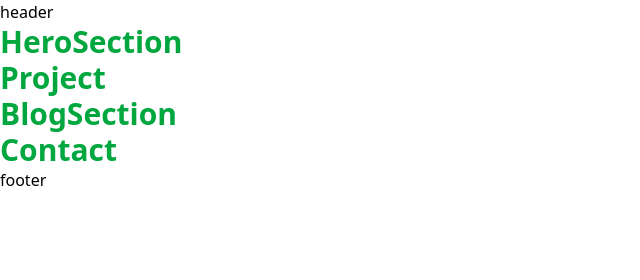
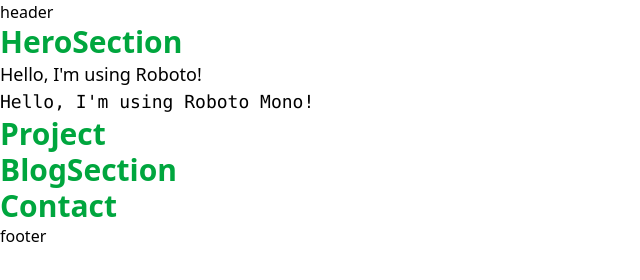
Before and after one commit to Thirunavukkarasu-developer/portfolio, an Astro site: page / in a window 1280 px wide. Shown: the whole page, without its empty margins (0-640 px from the left). Built offline with nearby package versions, Linux system fonts and the light colour scheme; Astro itself is replaced by a stand-in of ours.

Commit message:
add fonts roboto and roboto mono

```diff
--- a/package.json
+++ b/package.json
@@ -10,6 +10,8 @@
   },
   "dependencies": {
     "@astrojs/react": "^4.4.2",
+    "@fontsource/roboto": "^5.2.8",
+    "@fontsource/roboto-mono": "^5.2.8",
     "@tailwindcss/vite": "^4.1.17",
     "@types/react": "^19.2.2",
     "@types/react-dom": "^19.2.2",
--- a/src/components/home/HeroSection.astro
+++ b/src/components/home/HeroSection.astro
@@ -4,4 +4,6 @@
 
 <div id="container">
 	<h1 class="text-3xl font-bold text-green-600">HeroSection</h1>
+	<h1 class="font-sans text-lg font-medium">Hello, I'm using Roboto!</h1>
+	<h1 class="font-mono text-lg font-medium">Hello, I'm using Roboto Mono!</h1>
 </div>
--- a/src/pages/index.astro
+++ b/src/pages/index.astro
@@ -1,4 +1,8 @@
 ---
+import "@fontsource/roboto/400.css";
+import "@fontsource/roboto/700.css";
+import "@fontsource/roboto-mono/400.css";
+
 import Home from '../components/home/Home.astro';
 import Layout from '../layouts/Layout.astro';
 import "../styles/global.css";
```
Also changed, not shown: 1 other file.
